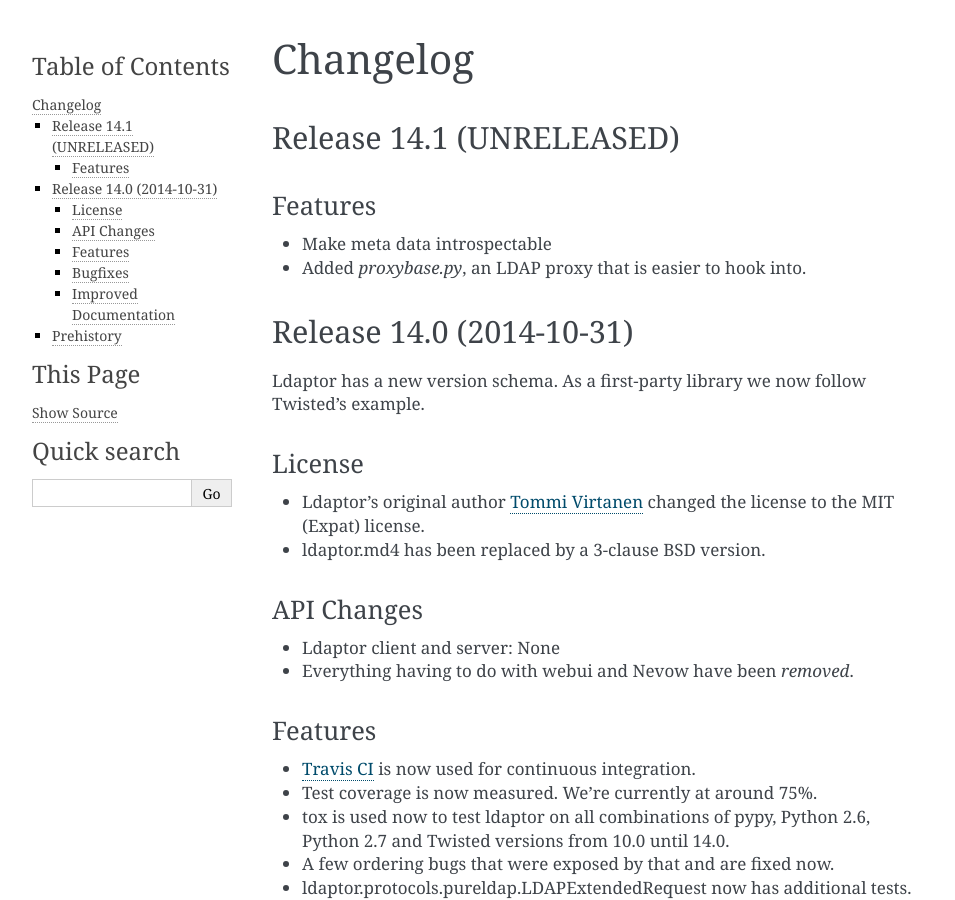
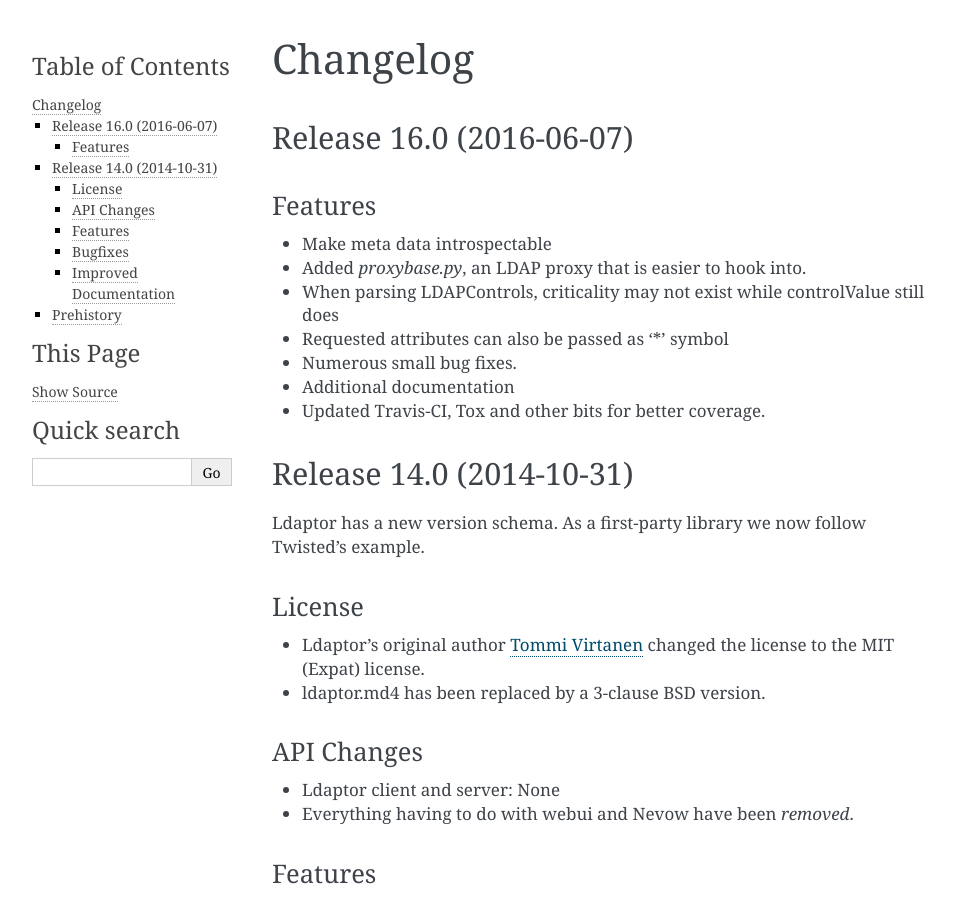
Before and after one commit to twisted/ldaptor, a Sphinx documentation site: the page built from docs/source/NEWS.rst, in a window 1280 px wide and 900 px high. Shown: the whole window, without its empty margins (148-1103 px from the left). Built offline with Sphinx 7.4.7, drawn with Linux system fonts in a browser that asks for light colours; some of the changed text lies outside the part shown.

Commit message:
bumped to 16.0, updated documentation made sure that py26 only tests against 15.5 (latest) since it is the latest to work before being deprecated

```diff
--- a/docs/source/AUTHORS.rst
+++ b/docs/source/AUTHORS.rst
@@ -8,6 +8,7 @@ Contributors
 ============
 
 - Anton Gyllenberg
+- Aren Sandersen
 - Bret Curtis
 - Carl Waldbieser
 - Christopher Bartz
@@ -15,5 +16,6 @@ Contributors
 - HawkOwl
 - Hynek Schlawack
 - Kenny MacDermid
+- Michael Schlenker
 - Stefan Andersson
 - Tommi Virtanen
--- a/docs/source/NEWS.rst
+++ b/docs/source/NEWS.rst
@@ -1,7 +1,7 @@
 Changelog
 =========
 
-Release 14.1 (UNRELEASED)
+Release 16.0 (2016-06-07)
 -------------------------
 
 Features
@@ -9,7 +9,11 @@ Features
 
 - Make meta data introspectable
 - Added `proxybase.py`, an LDAP proxy that is easier to hook into.
-
+- When parsing LDAPControls, criticality may not exist while controlValue still does
+- Requested attributes can also be passed as '*' symbol
+- Numerous small bug fixes.
+- Additional documentation
+- Updated Travis-CI, Tox and other bits for better coverage.
 
 Release 14.0 (2014-10-31)
 -------------------------
--- a/docs/source/conf.py
+++ b/docs/source/conf.py
@@ -49,16 +49,16 @@ master_doc = 'index'
 
 # General information about the project.
 project = u'Ldaptor'
-copyright = u'2014, Twisted Matrix Labs'
+copyright = u'2016, Twisted Matrix Labs'
 
 # The version info for the project you're documenting, acts as replacement for
 # |version| and |release|, also used in various other places throughout the
 # built documents.
 #
 # The short X.Y version.
-version = '14.0'
+version = '16.0'
 # The full version, including alpha/beta/rc tags.
-release = '14.0'
+release = '16.0'
 
 # The language for content autogenerated by Sphinx. Refer to documentation
 # for a list of supported languages.
--- a/ldaptor/__init__.py
+++ b/ldaptor/__init__.py
@@ -1,4 +1,4 @@
-__version__ = "14.1.0dev"
+__version__ = "16.0.0"
 
 __title__ = "ldaptor"
 __description__ = "A Pure-Python Twisted library for LDAP"
@@ -6,4 +6,4 @@ __uri__ = "https://github.com/twisted/ldaptor"
 
 __license__ = "MIT"
 __author__ = "The ldaptor developers"
-__copyright__ = "Copyright (c) 2002-2014 {0}".format(__author__)
+__copyright__ = "Copyright (c) 2002-2016 {0}".format(__author__)
```
Also changed, not shown: .travis.yml, 1 other file.
